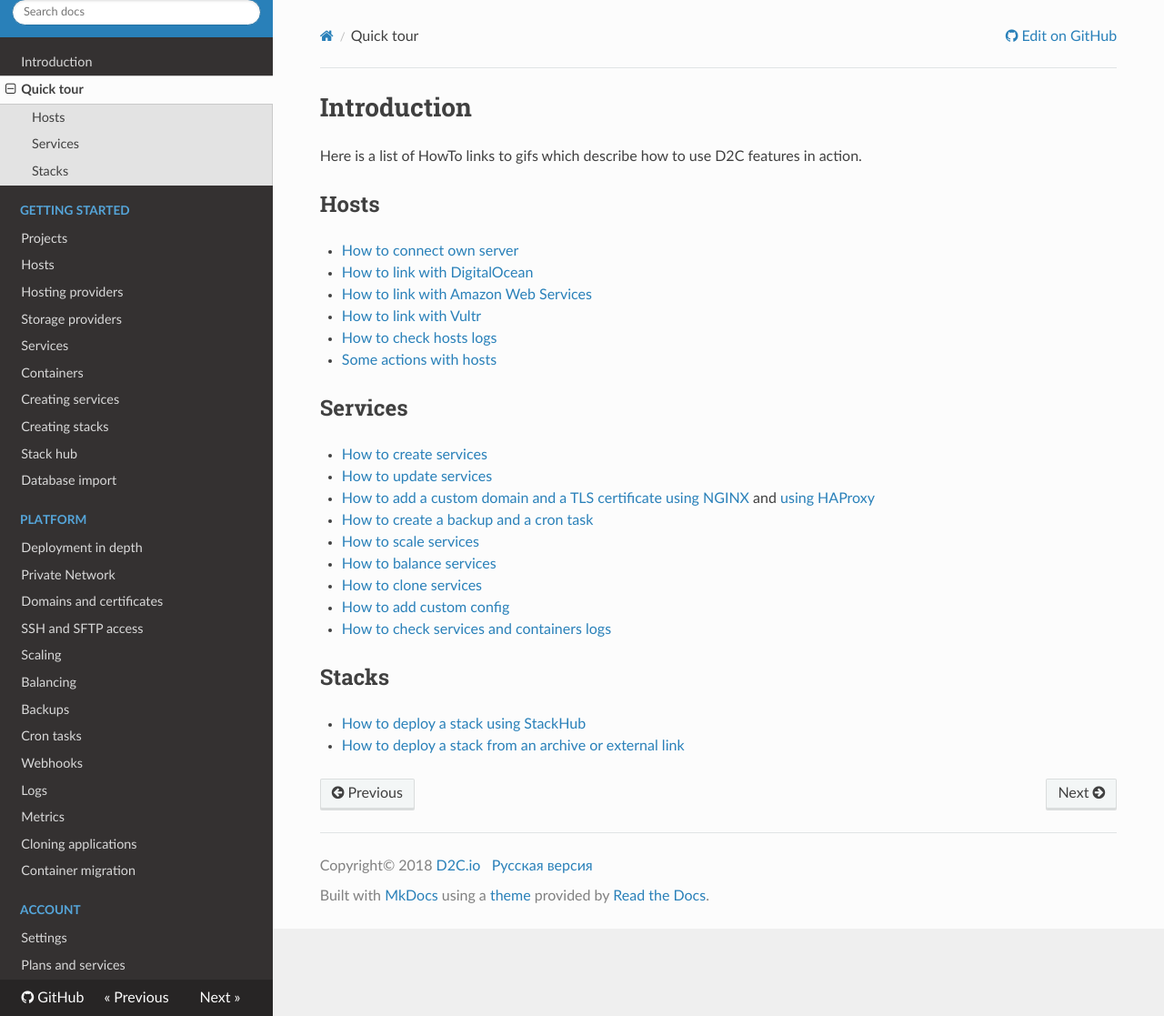
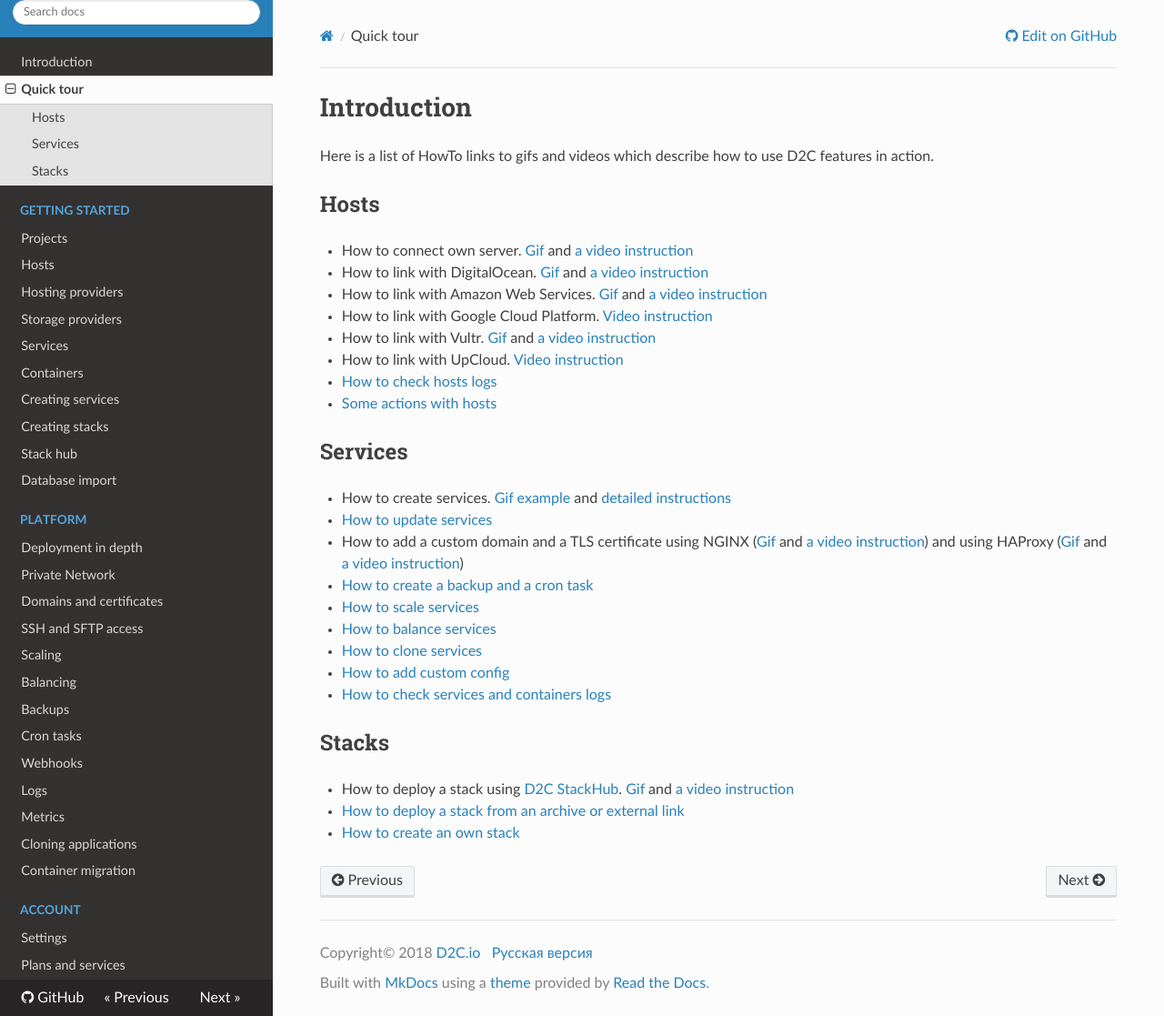
Before and after one commit to d2cio/docs, an MkDocs documentation site: the page built from docs/quick-tour/introduction.md, in a window 1280 px wide and 1117 px high. Shown: the whole window at 91% size. Built offline with MkDocs 1.6.1, drawn with Linux system fonts in a browser that asks for light colours; nearby versions of some CDN libraries.

Commit message:
edit quicktour and services page

```diff
--- a/docs/quick-tour/introduction.md
+++ b/docs/quick-tour/introduction.md
@@ -1,21 +1,23 @@
 # Introduction
 
-Here is a list of HowTo links to gifs which describe how to use D2C features in action.
+Here is a list of HowTo links to gifs and videos which describe how to use D2C features in action.
 
 ## Hosts
 
-- <a href="/img/gif/connect_host.gif" target="_blank">How to connect own server</a>
-- <a href="/img/gif/digitalocean.gif" target="_blank">How to link with DigitalOcean</a>
-- <a href="/img/gif/aws.gif" target="_blank">How to link with Amazon Web Services</a>
-- <a href="/img/gif/vultr.gif" target="_blank">How to link with Vultr</a>
+- How to connect own server. <a href="/img/gif/connect_host.gif" target="_blank">Gif</a> and <a href="https://www.youtube.com/watch?v=CfX8kkZny2Y">a video instruction</a>
+- How to link with DigitalOcean. <a href="/img/gif/digitalocean.gif" target="_blank">Gif</a> and <a href="https://www.youtube.com/watch?v=bCzGLQ6op0U">a video instruction</a>
+- How to link with Amazon Web Services. <a href="/img/gif/aws.gif" target="_blank">Gif</a> and <a href="https://www.youtube.com/watch?v=LT866IxJ5Qo">a video instruction</a>
+- How to link with Google Cloud Platform. <a href="https://youtu.be/WhbvLZLGUiE">Video instruction</a>
+- How to link with Vultr. <a href="/img/gif/vultr.gif" target="_blank">Gif</a> and <a href="https://www.youtube.com/watch?v=5pQzCXkhNKM">a video instruction</a>
+- How to link with UpCloud. <a href="https://youtu.be/adxjApELOu8">Video instruction</a>
 - <a href="/img/gif/host_logs.gif" target="_blank">How to check hosts logs</a>
 - <a href="/img/gif/actions_whosts.gif" target="_blank">Some actions with hosts</a>
 
 ## Services
 
-- <a href="/img/gif/creating_services.gif" target="_blank">How to create services</a>
+- How to create services. <a href="/img/gif/creating_services.gif" target="_blank">Gif example</a> and [detailed instructions](https://d2c.io/blog/deploying-tips)
 - <a href="/img/gif/updating.gif" target="_blank">How to update services</a>
-- <a href="/img/gif/domains.gif" target="_blank">How to add a custom domain and a TLS certificate using NGINX</a> and <a href="/img/gif/domains_haproxy.gif" target="_blank">using HAProxy</a>
+- How to add a custom domain and a TLS certificate using NGINX (<a href="/img/gif/domains.gif" target="_blank">Gif</a> and <a href="https://youtu.be/kED5l7f1Ub0"> a video instruction</a>) and using HAProxy (<a href="/img/gif/domains_haproxy.gif" target="_blank">Gif</a> and <a href="https://youtu.be/_lRfzeO_hZ4"> a video instruction</a>)
 - <a href="/img/gif/backup_cron_restore.gif" target="_blank">How to create a backup and a cron task</a>
 - <a href="/img/gif/scaling.gif" target="_blank">How to scale services</a>
 - <a href="/img/gif/balancing.gif" target="_blank">How to balance services</a>
@@ -25,5 +27,6 @@ Here is a list of HowTo links to gifs which describe how to use D2C features in
 
 ## Stacks
 
-- <a href="/img/gif/stacks_stackhub.gif" target="_blank">How to deploy a stack using StackHub</a>
+- How to deploy a stack using <a href="https://d2c.io/stackhub">D2C StackHub</a>. <a href="/img/gif/stacks_stackhub.gif" target="_blank">Gif</a> and <a href="https://www.youtube.com/watch?v=lFx_mH1MvOg"> a video instruction</a>
 - <a href="/img/gif/stacks_import_links.gif" target="_blank">How to deploy a stack from an archive or external link </a>
+- [How to create an own stack](/getting-started/stacks)
```
Also changed, not shown: docs/getting-started/creating-services.md (+5 -1 lines).
